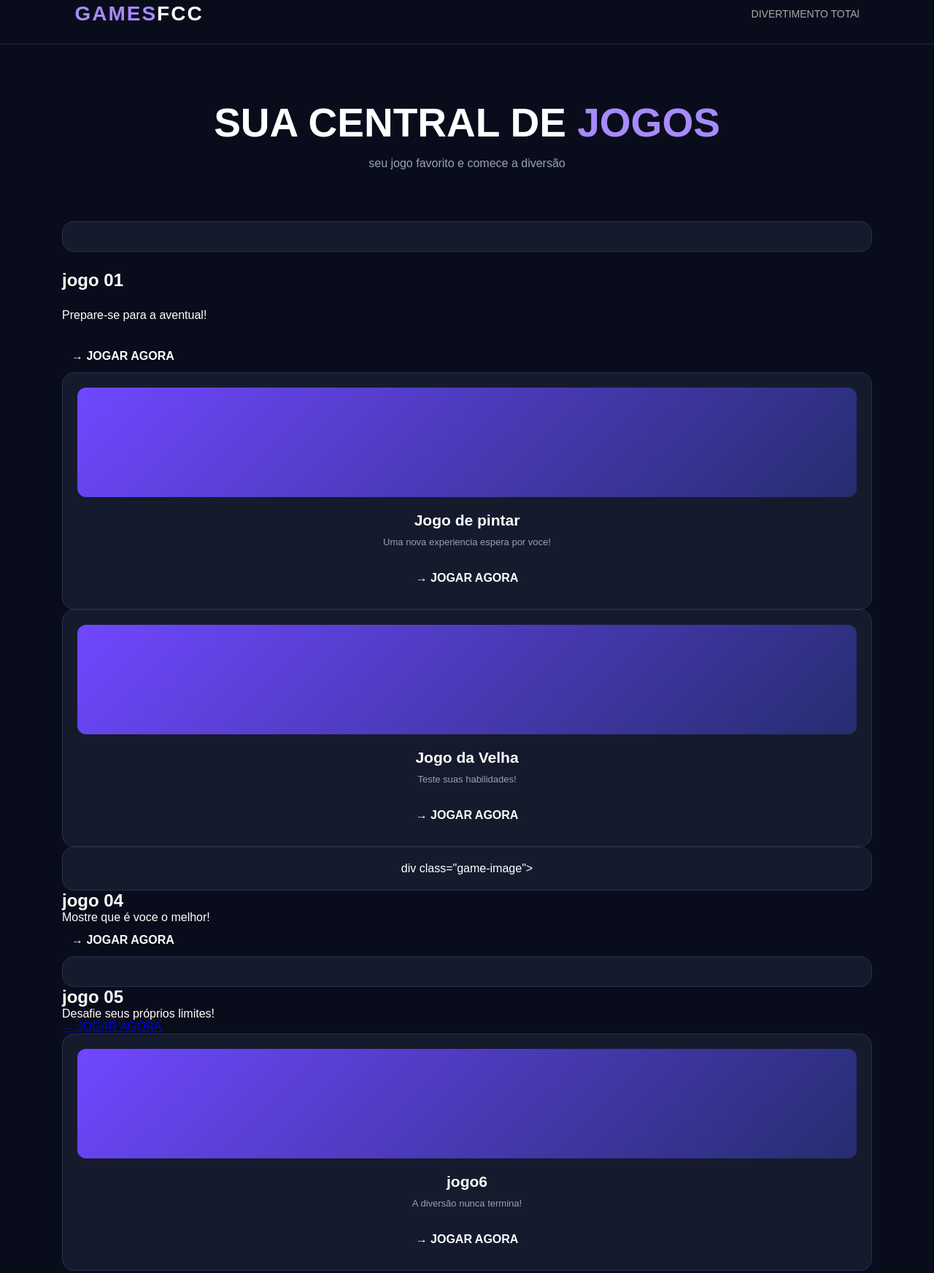
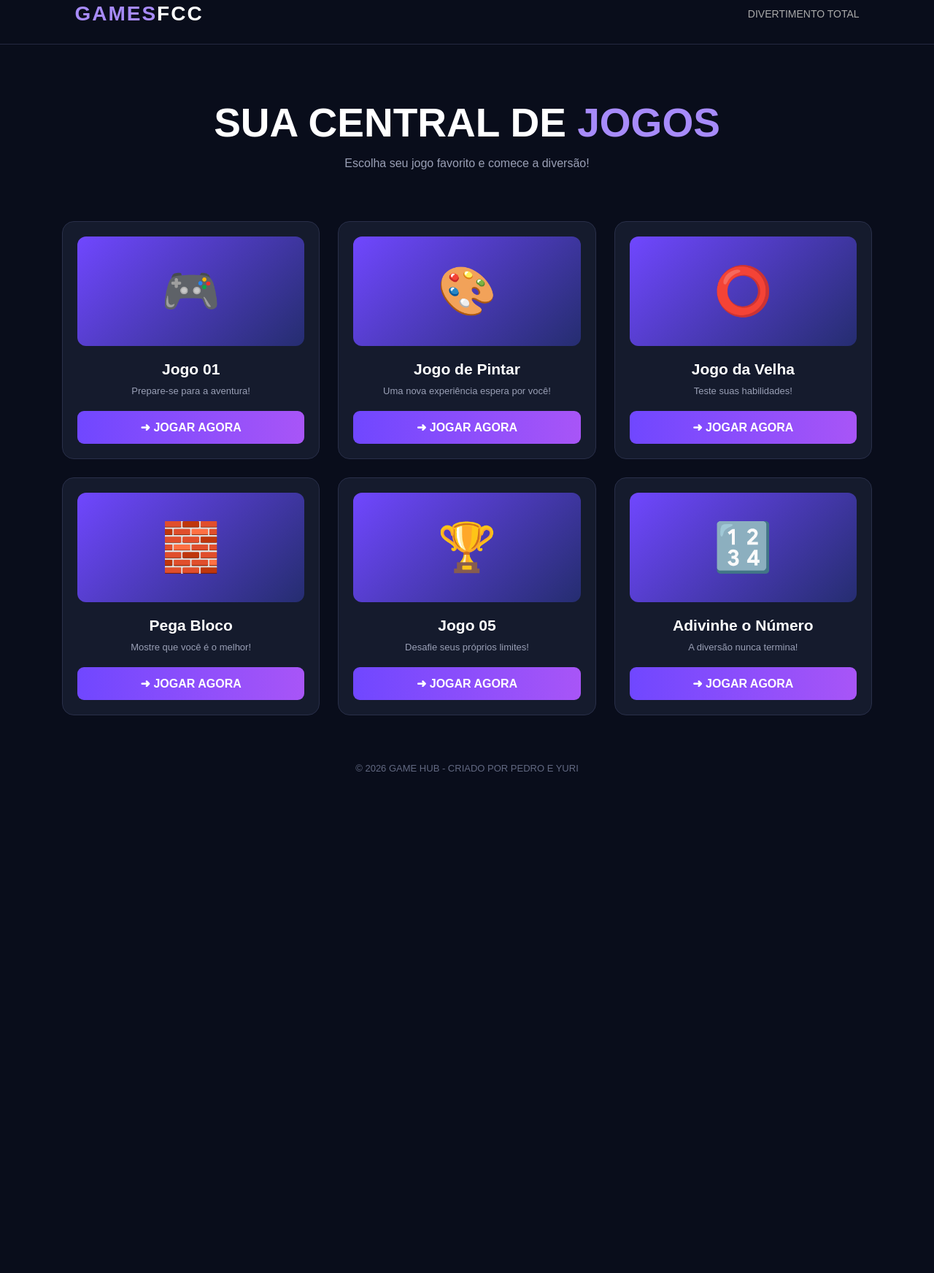
Before and after one commit to p3dro790/projeto, a plain HTML site: page index.html in a window 1280 px wide. Shown: the part 22-1766 px from the top of the page at 73% size. After the commit the page ends 1127 px from the top, so only its background shows below. Drawn offline with Linux system fonts and the light colour scheme.

Commit message:
Add files via upload

```diff
--- a/index.html
+++ b/index.html
@@ -2,20 +2,24 @@
 <html lang="pt-BR">
 <head>
     <meta charset="UTF-8">
-    <meta name="viewport" content="width=device-width,inicial-scale=1.0">
-    <title>Game Hub-Meu Jogos Favoritos</title>
+    <meta name="viewport" content="width=device-width, initial-scale=1.0">
+
+    <title>GamesFCC - Meus Jogos Favoritos</title>
+
     <style>
-        *{
+        * {
             margin: 0;
             padding: 0;
             box-sizing: border-box;
         }
+
         body {
-            font-family: Arial,sans-serif;
+            font-family: Arial, sans-serif;
             background: #090d1b;
             color: white;
             min-height: 100vh;
         }
+
         header {
             display: flex;
             justify-content: space-between;
@@ -23,45 +27,55 @@
             padding: 25px 8%;
             border-bottom: 1px solid #252941;
         }
+
         .logo {
             font-size: 28px;
             font-weight: bold;
             color: #a78bfa;
             letter-spacing: 2px;
         }
+
         .logo span {
             color: white;
         }
+
         .menu {
             color: #aaa;
             font-size: 14px;
         }
+
         .hero {
             text-align: center;
             padding: 75px 20px 50px;
         }
+
         .hero h1 {
-            font-size: clamp(32px,5vw,55px);
+            font-size: clamp(32px, 5vw, 55px);
             margin-bottom: 15px;
             text-transform: uppercase;
         }
+
         .hero h1 span {
             color: #a78bfa;
         }
+
         .hero p {
             color: #999fb5;
             font-size: 16px;
         }
+
         .container {
             max-width: 1150px;
             margin: auto;
             padding: 20px;
         }
+
         .games {
             display: grid;
-            grid-template-columns: repeat(3,fr);
+            grid-template-columns: repeat(3, 1fr);
             gap: 25px;
         }
+
         .game-card {
             background: #151b2d;
             border: 1px solid #292f49;
@@ -70,11 +84,13 @@
             text-align: center;
             transition: 0.3s;
         }
-        .game-card:hover{
+
+        .game-card:hover {
             transform: translateY(-8px);
             border-color: #9672ff;
             box-shadow: 0 10px 35px #7047ff35;
         }
+
         .game-image {
             height: 150px;
             border-radius: 12px;
@@ -83,32 +99,34 @@
             justify-content: center;
             font-size: 65px;
             margin-bottom: 20px;
-            background:linear-gradient(135deg,#7047ff,#252d70);
+            background: linear-gradient(135deg, #7047ff, #252d70);
         }
+
         .game-card h2 {
             font-size: 21px;
             margin-bottom: 10px;
         }
+
         .game-card p {
             color: #999fb5;
             font-size: 13px;
             margin-bottom: 20px;
         }
+
         .btn {
-            display:block;
-            text-decoration:none;
-            background:linear-grandient(90deg,#7047ff,#a855f7);
-
-            color:white;
+            display: block;
+            text-decoration: none;
+            background: linear-gradient(90deg, #7047ff, #a855f7);
+            color: white;
             padding: 13px;
-            border-radius:9px;
-            font-weight:bold;
-            transition:0.3s;
+            border-radius: 9px;
+            font-weight: bold;
+            transition: 0.3s;
         }
 
-        .btn:hover{
-            filter:brightness(1.2);
-            box-shadow:0 0 20px #a855f780;
+        .btn:hover {
+            filter: brightness(1.2);
+            box-shadow: 0 0 20px #a855f780;
         }
 
         footer {
@@ -118,22 +136,25 @@
             font-size: 13px;
         }
 
-        @media (max-width:800px) {
+        @media (max-width: 800px) {
             .games {
-                grid-template-columns:repeat(2,1fr);
-
+                grid-template-columns: repeat(2, 1fr);
             }
         }
 
-        @media (max-width:500px) {
+        @media (max-width: 500px) {
             .games {
-                grid-template-columns:1fr;
+                grid-template-columns: 1fr;
             }
-      header{
-        padding:20px;
+
+            header {
+                padding: 20px;
+            }
+
+            .menu {
+                font-size: 11px;
             }
         }
-
     </style>
 </head>
 
@@ -141,67 +162,67 @@
 
     <header>
         <div class="logo">GAMES<span>FCC</span></div>
-    <div class="menu">DIVERTIMENTO TOTAl</div>
-
+        <div class="menu">DIVERTIMENTO TOTAL</div>
     </header>
 
     <section class="hero">
         <h1>SUA CENTRAL DE <span>JOGOS</span></h1>
-        <p>seu jogo favorito e comece a
-        diversão</p>
-
+        <p>Escolha seu jogo favorito e comece a diversão!</p>
     </section>
 
     <main class="container">
+
         <div class="games">
 
-            <div class="game-card"
-            <div class="game-image"></div>
-            <h2>jogo 01</h2>
+            <div class="game-card">
+                <div class="game-image">🎮</div>
+                <h2>Jogo 01</h2>
+                <p>Prepare-se para a aventura!</p>
+                <a href="PROJETO PEDRO.html" class="btn">➜ JOGAR AGORA</a>
+            </div>
 
-            <p> Prepare-se para a aventual!</p>
-            <a href="jogo1.html" class="btn"> &rarr; JOGAR AGORA</a>
+            <div class="game-card">
+                <div class="game-image">🎨</div>
+                <h2>Jogo de Pintar</h2>
+                <p>Uma nova experiência espera por você!</p>
+                <a href="paint.html" class="btn">➜ JOGAR AGORA</a>
+            </div>
+
+            <div class="game-card">
+                <div class="game-image">⭕</div>
+                <h2>Jogo da Velha</h2>
+                <p>Teste suas habilidades!</p>
+                <a href="jogo da velha.html" class="btn">➜ JOGAR AGORA</a>
+            </div>
+
+            <div class="game-card">
+                <div class="game-image">🧱</div>
+                <h2>Pega Bloco</h2>
+                <p>Mostre que você é o melhor!</p>
+                <a href="pega bloco.html" class="btn">➜ JOGAR AGORA</a>
+            </div>
+
+            <div class="game-card">
+                <div class="game-image">🏆</div>
+                <h2>Jogo 05</h2>
+                <p>Desafie seus próprios limites!</p>
+                <a href="jogo5.html" class="btn">➜ JOGAR AGORA</a>
+            </div>
+
+            <div class="game-card">
+                <div class="game-image">🔢</div>
+                <h2>Adivinhe o Número</h2>
+                <p>A diversão nunca termina!</p>
+                <a href="adivenhe o numero.html" class="btn">➜ JOGAR AGORA</a>
+            </div>
 
         </div>
 
-        <div class="game-card">
-        <div class="game-image"></div>
-        <h2>Jogo de pintar</h2>
-        <p>Uma nova experiencia espera por voce!</p>
-        <a href="paint.html"class="btn">&rarr; JOGAR AGORA</a>
-        </div>
+    </main>
 
-        <div class="game-card">
-            <div class="game-image"></div>
-            <h2>Jogo da Velha</h2>
-            <p>Teste suas habilidades!</p>
-            <a href="jogo da velha.html" class="btn"> &rarr; JOGAR AGORA</a>
+    <footer>
+        &copy; 2026 GAME HUB - CRIADO POR PEDRO E YURI
+    </footer>
 
-        </div>
-
-        <div class="game-card">
-            div class="game-image"></div>
-            <h2>jogo 04</h2>
-            <p>Mostre que é voce o melhor!</p>
-            <a href="pega bloco.html" class="btn"> &rarr; JOGAR AGORA</a>
-
-        </div>
-        <div class="game-card"
-        <div class="game-image"></div>
-<h2>jogo 05</h2>
-  <p>Desafie seus próprios limites!</p>
-  <a href="jogo5.html" class="ntn"> &rarr; JOGAR AGORA</a>
-    </div>
-    <div class="game-card">
-        <div class="game-image"></div>
-        <h2>jogo6</h2>
-        <p>A diversão nunca termina!</p>
-        <a href="adivenhe o numero.html" class="btn"> &rarr; JOGAR AGORA</a>
-    </div>
-</div>
-    </main>
-<footer>
-     &copy; 2026 GAME HUB-CRIADO POR PEDRO E YURI
-</footer>
 </body>
 </html>
```
Lines whose indentation alone changed are shown as unchanged.
